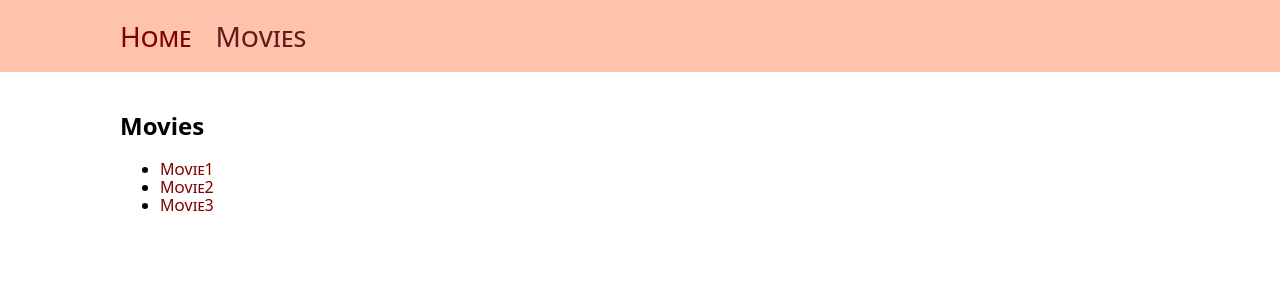
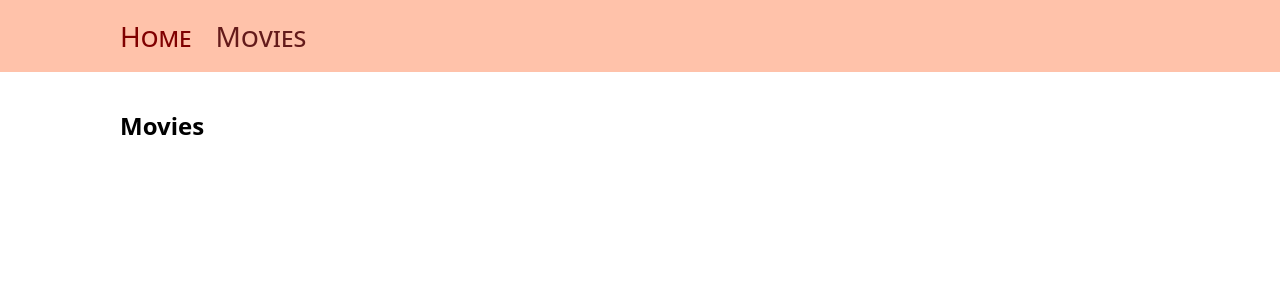
Before and after one commit to nadia-yanushevska/goit-react-hw-05, a React (Vite) app: page /movies in a window 1280 px wide. Shown: the top 300 px of the page. Built offline with nearby package versions, Linux system fonts and the light colour scheme.

Commit message:
movie-details and useAPI

```diff
--- a/package.json
+++ b/package.json
@@ -11,6 +11,7 @@
   },
   "dependencies": {
     "axios": "^1.6.8",
+    "clsx": "^2.1.0",
     "modern-normalize": "^2.0.0",
     "react": "^18.2.0",
     "react-dom": "^18.2.0",
--- a/src/App.css
+++ b/src/App.css
@@ -16,3 +16,9 @@ a {
 .container {
     padding: 20px 120px;
 }
+
+ul,
+ol {
+    margin: 0;
+    padding: 0;
+}
--- a/src/App.jsx
+++ b/src/App.jsx
@@ -17,7 +17,7 @@ const MovieCast = lazy(() => import('./components/MovieCast/MovieCast'));
 const MovieReviews = lazy(() => import('./components/MovieReviews/MovieReviews'));
 
 function App() {
-    const [dataDetails, setDataDetails] = useState('');
+    const [movieList, setMovieList] = useState('');
     useEffect(() => {
         async function getData() {
             try {
@@ -28,6 +28,7 @@ function App() {
                 // const dataReviews = await fetchMovieReviews(12);
                 // const dataCredits = await fetchMovieCredits(12);
                 // console.log(data.results);
+                // setMovieList(data.results);
                 // console.log(dataQ.results);
                 // console.log(dataDetails);
                 // console.log(getImageUrl(dataDetails.imdb_id));
--- a/src/components/MovieList/MovieList.jsx
+++ b/src/components/MovieList/MovieList.jsx
@@ -1,18 +1,39 @@
 import { Link } from 'react-router-dom';
 import s from './MovieList.module.css';
 
-function MovieList() {
+function MovieList({ movieList }) {
+    // const [movieCast, setMovieCast] = useState('');
+    // useEffect(() => {
+    //     async function getData() {
+    //         try {
+    //             // const data = await fetchMovies();
+    //             // const dataQ = await fetchMoviesByQuery(formatQuery('    cat     life    '));
+    //             // const dataDetails = await fetchMovieDetails(12);
+    //             // setDataDetails(dataDetails);
+    //             // const dataReviews = await fetchMovieReviews(12);
+    //             const dataCredits = await fetchMovieCredits(12);
+    //             // console.log(data.results);
+    //             // setMovieList(data.results);
+    //             // console.log(dataQ.results);
+    //             // console.log(dataDetails);
+    //             // console.log(getImageUrl(dataDetails.imdb_id));
+    //             // console.log(dataReviews.results);
+    //             console.log(dataCredits.cast);
+    //         } catch (err) {
+    //             console.log(err);
+    //         }
+    //     }
+    //     getData();
+    // }, []);
     return (
         <ul className={s.list}>
-            <li>
-                <Link to="/movies/1">Movie1</Link>
-            </li>
-            <li>
-                <Link to="/movies/2">Movie2</Link>
-            </li>
-            <li>
-                <Link to="/movies/3">Movie3</Link>
-            </li>
+            {movieList.map(movie => {
+                return (
+                    <li key={movie.id}>
+                        <Link to={`/movies/${movie.id}`}>{movie.title}</Link>
+                    </li>
+                );
+            })}
         </ul>
     );
 }
--- a/src/components/MovieList/MovieList.module.css
+++ b/src/components/MovieList/MovieList.module.css
@@ -0,0 +1,8 @@
+.list {
+    margin: 0;
+    padding-left: 24px;
+    list-style-type: square;
+    display: flex;
+    flex-direction: column;
+    gap: 8px;
+}
--- /dev/null
+++ b/src/hooks/useAPI.jsx
@@ -0,0 +1,30 @@
+import { useEffect, useState } from 'react';
+
+export function useAPI(callback, param) {
+    const [data, setData] = useState();
+
+    useEffect(() => {
+        async function getData() {
+            try {
+                setData(await callback(param));
+                // const data = await fetchMovies();
+                // const dataQ = await fetchMoviesByQuery(formatQuery('    cat     life    '));
+                // const dataDetails = await fetchMovieDetails(12);
+                // setDataDetails(dataDetails);
+                // const dataReviews = await fetchMovieReviews(12);
+                // const dataCredits = await fetchMovieCredits(12);
+                // console.log(data.results);
+                // setMovieList(data.results);
+                // console.log(dataQ.results);
+                // console.log(dataDetails);
+                // console.log(getImageUrl(dataDetails.imdb_id));
+                // console.log(dataReviews.results);
+                // console.log(dataCredits.cast);
+            } catch (err) {
+                console.log(err);
+            }
+        }
+        getData();
+    }, []);
+    return [data, setData];
+}
--- a/src/pages/HomePage/HomePage.jsx
+++ b/src/pages/HomePage/HomePage.jsx
@@ -1,11 +1,26 @@
+import { useEffect, useState } from 'react';
 import MovieList from '../../components/MovieList/MovieList';
 import s from './HomePage.module.css';
+import { fetchMovies } from '../../api/TMDB';
 
 function HomePage() {
+    const [movieList, setMovieList] = useState([]);
+    useEffect(() => {
+        async function getData() {
+            try {
+                const data = await fetchMovies();
+                console.log(data.results);
+                setMovieList(data.results);
+            } catch (err) {
+                console.log(err);
+            }
+        }
+        getData();
+    }, []);
     return (
-        <div className={s.div}>
-            <h2>Home</h2>
-            <MovieList />
+        <div>
+            <h2 className={s.title}>Trending now</h2>
+            <MovieList movieList={movieList} />
         </div>
     );
 }
--- a/src/pages/HomePage/HomePage.module.css
+++ b/src/pages/HomePage/HomePage.module.css
@@ -0,0 +1,5 @@
+.title {
+    font-style: italic;
+    font-variant: small-caps;
+    color: rgb(36, 134, 80);
+}
--- a/src/pages/MovieDetailsPage/MovieDetailsPage.jsx
+++ b/src/pages/MovieDetailsPage/MovieDetailsPage.jsx
@@ -1,11 +1,61 @@
+import { useEffect, useState } from 'react';
+import { getImageUrl } from '../../assets/helpers';
 import s from './MovieDetailsPage.module.css';
-import { Outlet, Link } from 'react-router-dom';
+import { Outlet, Link, useParams } from 'react-router-dom';
+import { fetchMovieDetails } from '../../api/TMDB';
+import clsx from 'clsx';
+import { useAPI } from '../../hooks/useAPI';
 
 function MovieDetailsPage() {
+    const { movieId } = useParams();
+    console.log(movieId);
+    const [movie] = useAPI(fetchMovieDetails, movieId);
+    // useEffect(() => {
+    //     async function getData() {
+    //         try {
+    //             const dataDetails = await fetchMovieDetails(movieId);
+    //             console.log(dataDetails);
+    //             setMovie(dataDetails);
+    //         } catch (err) {
+    //             console.log(err);
+    //         }
+    //     }
+    //     getData();
+    // }, []);
+    // const { title, backdrop_path, overview, vote_average, genres, release_date, tagline } = movie;
     return (
-        <div className={s.div}>
-            <h2>Movie Details</h2>
-            <ul>
+        movie && (
+            <div className={s.card}>
+                <h2 className={clsx(s.title, s.row)}>{movie.title}</h2>
+                <div className={s.column}>
+                    <img src={getImageUrl(movie.backdrop_path)} alt={movie.title} />
+                </div>
+                <div className={s.column}>
+                    <h4 className={s.heading}>UserScore:</h4>
+                    <p className={s.text}>{Math.round(movie.vote_average * 10)}%</p>
+                    <h4 className={s.heading}>Overview:</h4>
+                    <p className={s.text}>{movie.overview}</p>
+
+                    <div className={s.flex}>
+                        <div className={s.small_column}>
+                            <h4 className={s.heading}>Tag:</h4>
+                            <p className={clsx(s.text, s.tag)}>{movie.tagline}</p>
+                            <h4 className={s.heading}>Release date:</h4>
+                            <p className={s.text}>{movie.release_date}</p>
+                        </div>
+
+                        <div className={s.small_column}>
+                            <h4 className={s.heading}>Genres:</h4>
+                            <ul className={s.genre_list}>
+                                {movie.genres.map(({ id, name }) => {
+                                    return <li key={id}>{name}</li>;
+                                })}
+                            </ul>
+                        </div>
+                    </div>
+                </div>
+
+                <ul className={clsx(s.row, s.list)}>
                     <li>
                         <Link to="cast">Cast</Link>
                     </li>
@@ -15,6 +65,7 @@ function MovieDetailsPage() {
                 </ul>
                 <Outlet />
             </div>
+        )
     );
 }
 
--- a/src/pages/MovieDetailsPage/MovieDetailsPage.module.css
+++ b/src/pages/MovieDetailsPage/MovieDetailsPage.module.css
@@ -0,0 +1,50 @@
+.card {
+    margin-top: 24px;
+    display: flex;
+    flex-wrap: wrap;
+    gap: 24px;
+}
+
+.row {
+    width: 1024px;
+}
+
+.column {
+    width: 500px;
+}
+
+.list {
+    display: flex;
+    gap: 36px;
+    list-style-type: none;
+    font-size: 24px;
+}
+.flex {
+    display: flex;
+    flex-wrap: wrap;
+    gap: 60px;
+}
+.title {
+    margin: 0;
+}
+.heading,
+.text {
+    margin: 0;
+    font-size: 18px;
+}
+.text {
+    margin-bottom: 8px;
+}
+
+.genre_list {
+    padding-left: 16px;
+}
+
+.tag {
+    &::before {
+        content: '‘';
+    }
+    &::after {
+        content: '’';
+    }
+}
--- a/src/pages/MoviesPage/MoviesPage.jsx
+++ b/src/pages/MoviesPage/MoviesPage.jsx
@@ -5,7 +5,7 @@ function MoviesPage() {
     return (
         <div className={s.div}>
             <h2>Movies</h2>
-            <MovieList />
+            <MovieList movieList={[]} />
         </div>
     );
 }
```
Also changed, not shown: 1 other file (tests, documents, lock files or other folders). Lines whose indentation alone changed are shown as unchanged.
